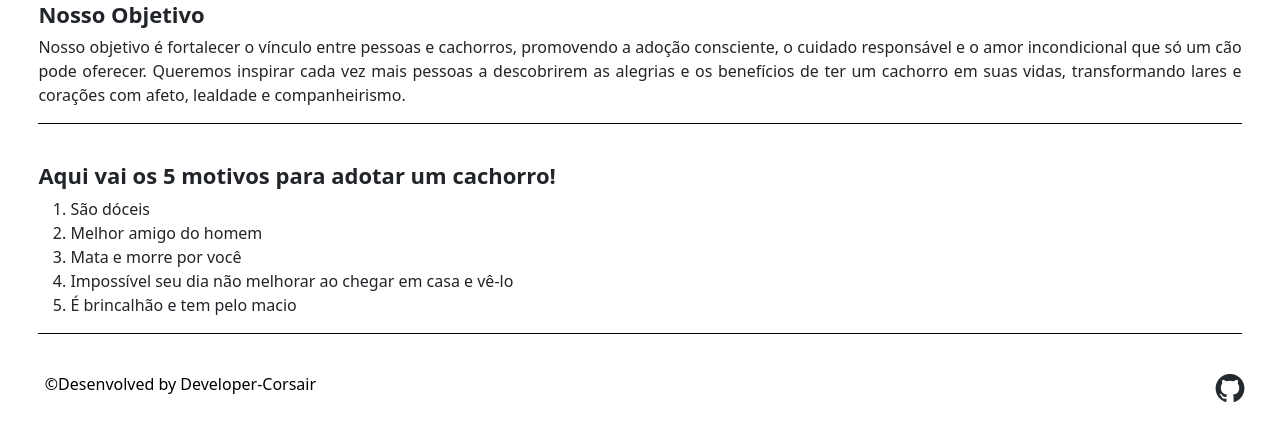
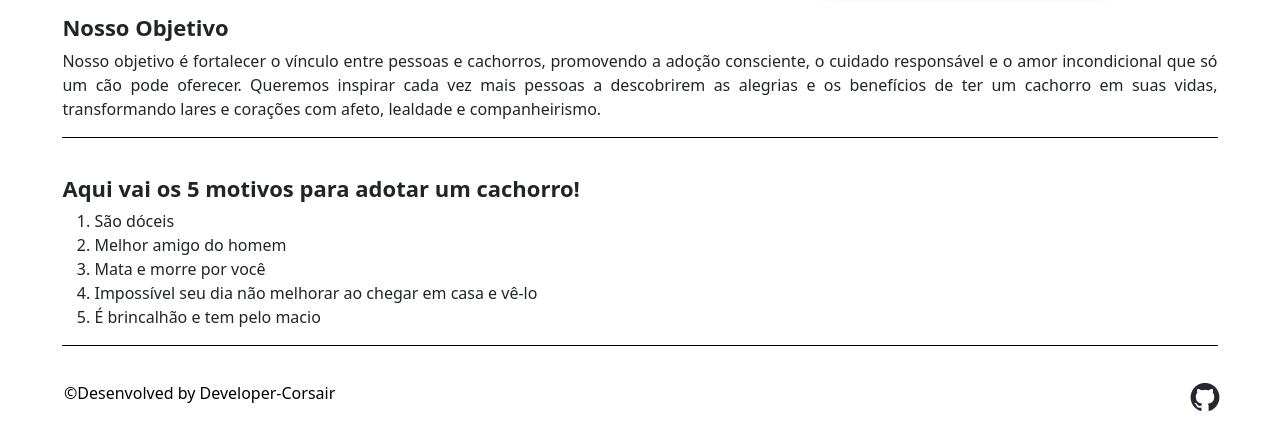
Before and after one commit to DeveloperCorsair/LoveDogs, a plain HTML site: page about.html in a window 1280 px wide. Shown: the part 352-800 px from the top of the page. Drawn offline with nearby package versions, Linux system fonts and the light colour scheme.

Commit message:
refactor: ajustes no main e no footer.

```diff
--- a/about.html
+++ b/about.html
@@ -79,7 +79,7 @@
         </section>
 
         <section>
-            <article id="lista">
+            <article id="lista" style="margin-bottom: 0px;">
                 <h3 h3 id="title">Aqui vai os 5 motivos para adotar um cachorro!</h3>
                 <ol>
                     <li>São dóceis</li>
--- a/style.css
+++ b/style.css
@@ -8,6 +8,10 @@ body {
     max-width: 100%;
     margin: 20px auto;
     min-height: 100vh;
+}
+
+main {
+    margin: 2%;
 }
 
 .navbar {
@@ -76,7 +80,6 @@ article {
     text-align: justify;
 }
 
-
 #title {
     font-weight: bold;
     justify-content: center;
@@ -119,5 +122,5 @@ article {
     display: flex;
     justify-content: space-between;
     position: sticky;
-    margin: 0px 5% 2% 3.5%;
+    margin: 35px 7% 2% 5%;
 }
```
Also changed, not shown: index.html (line endings or trailing spaces).
